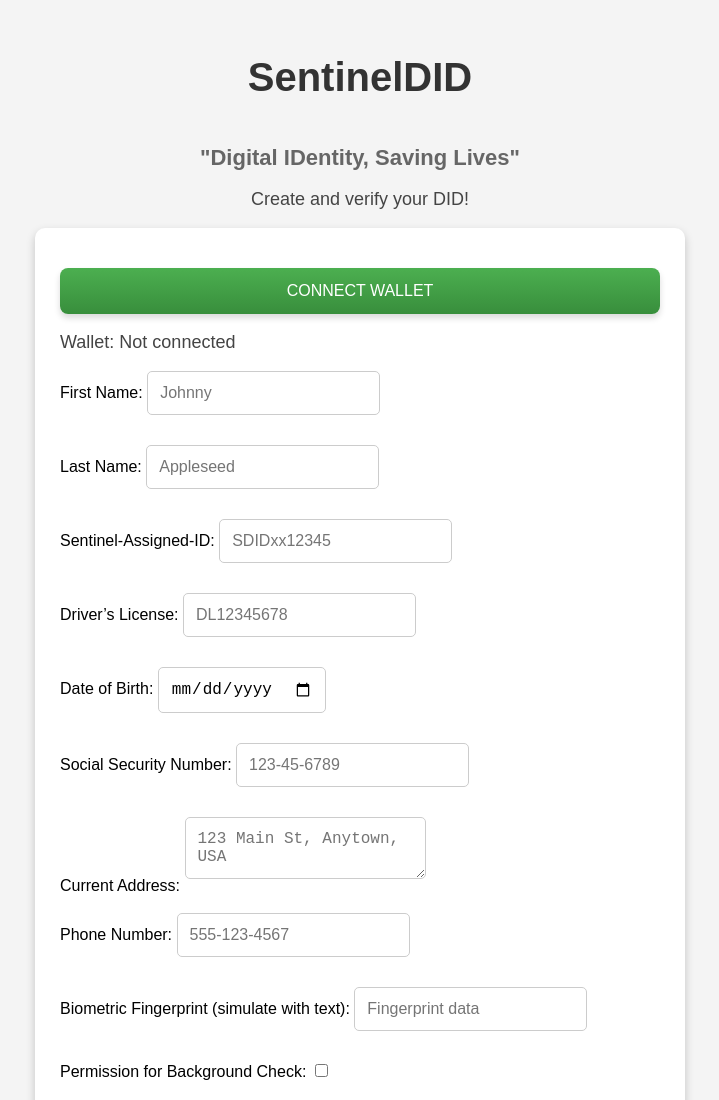
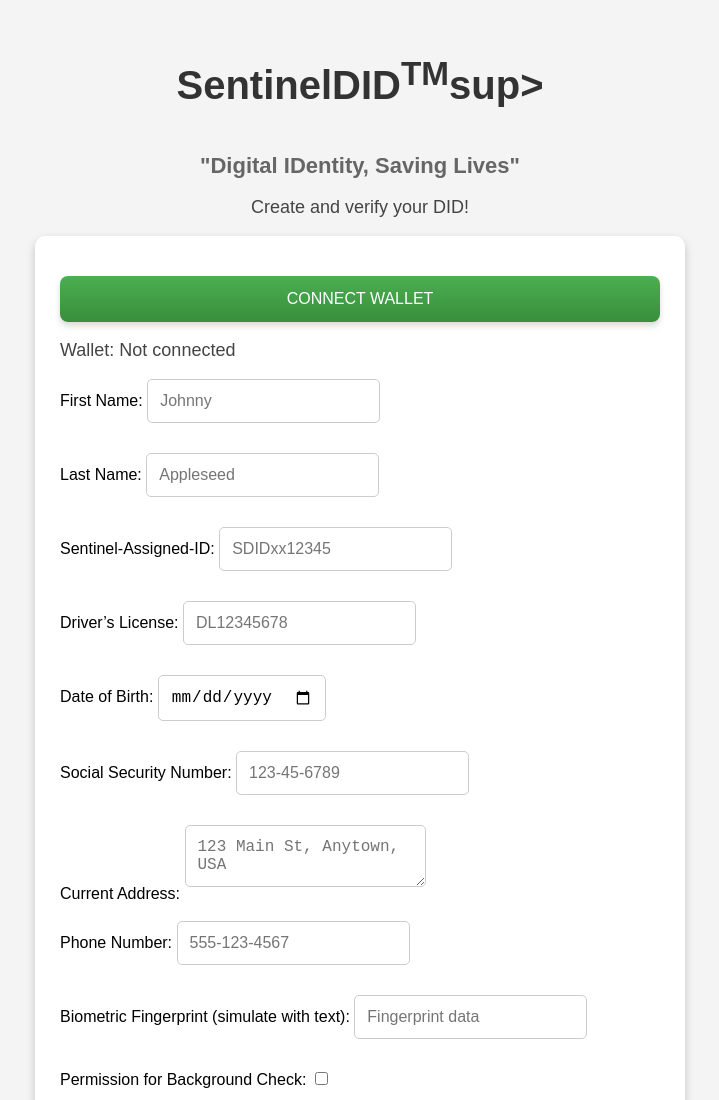
Before and after one commit to bytewizard42i/SentinelDID-poc, a website: page Sentineldid-ui-folder/index.html in a window 1280 px wide. Shown: the top 1100 px of the page, without its empty margins (280-999 px from the left). Drawn offline with Linux system fonts and the light colour scheme.

Commit message:
trade mark for our title

```diff
--- a/Sentineldid-ui-folder/index.html
+++ b/Sentineldid-ui-folder/index.html
@@ -6,7 +6,7 @@
     <link rel="stylesheet" href="styles.css">
 </head>
 <body>
-    <h1>SentinelDID</h1>
+    <h1>SentinelDID<sup>TM</sup>sup></sup></h1>
     <h2>"Digital IDentity, Saving Lives"</h2>
     <p>Create and verify your DID!</p>
     <div class="form-container">
```
